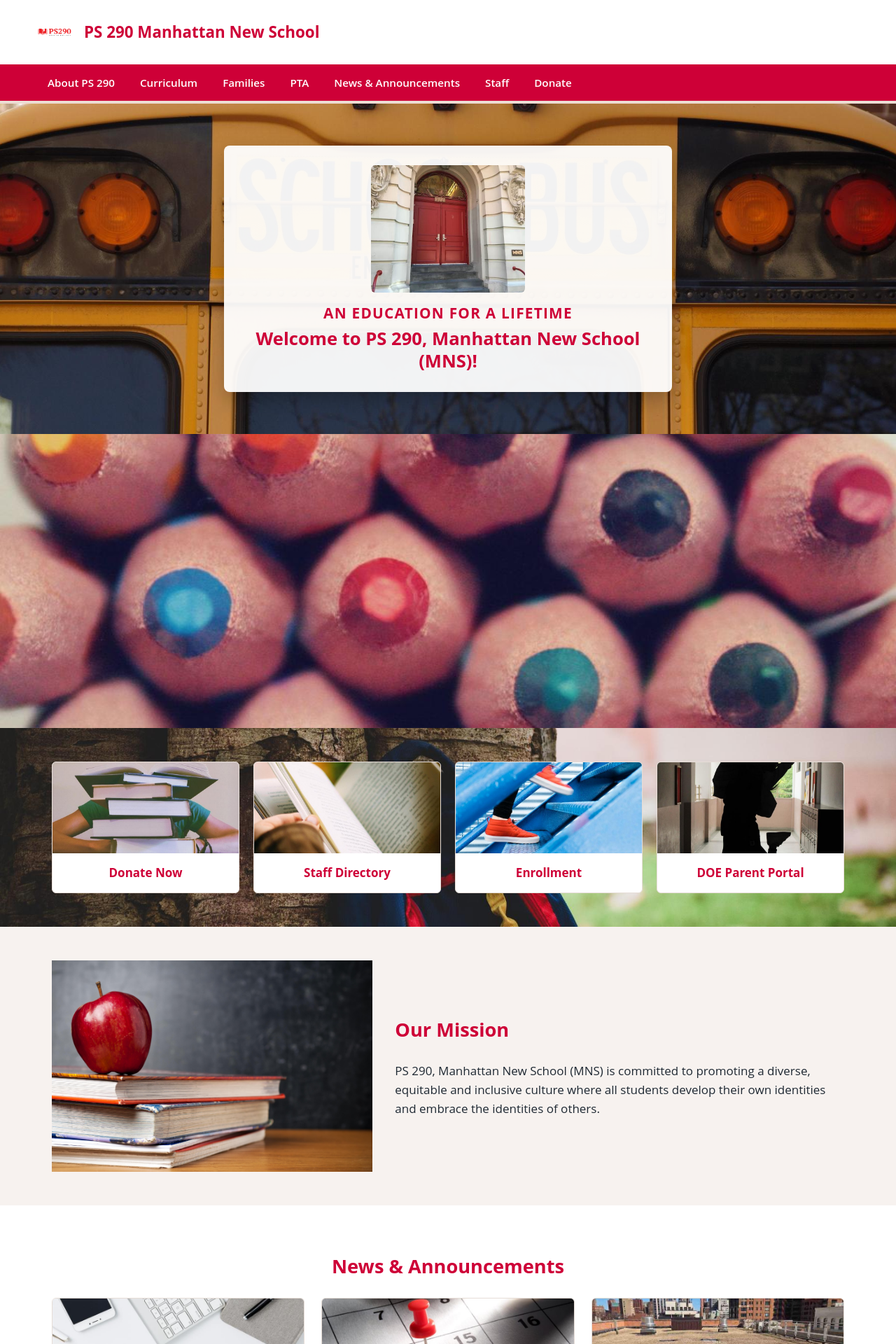
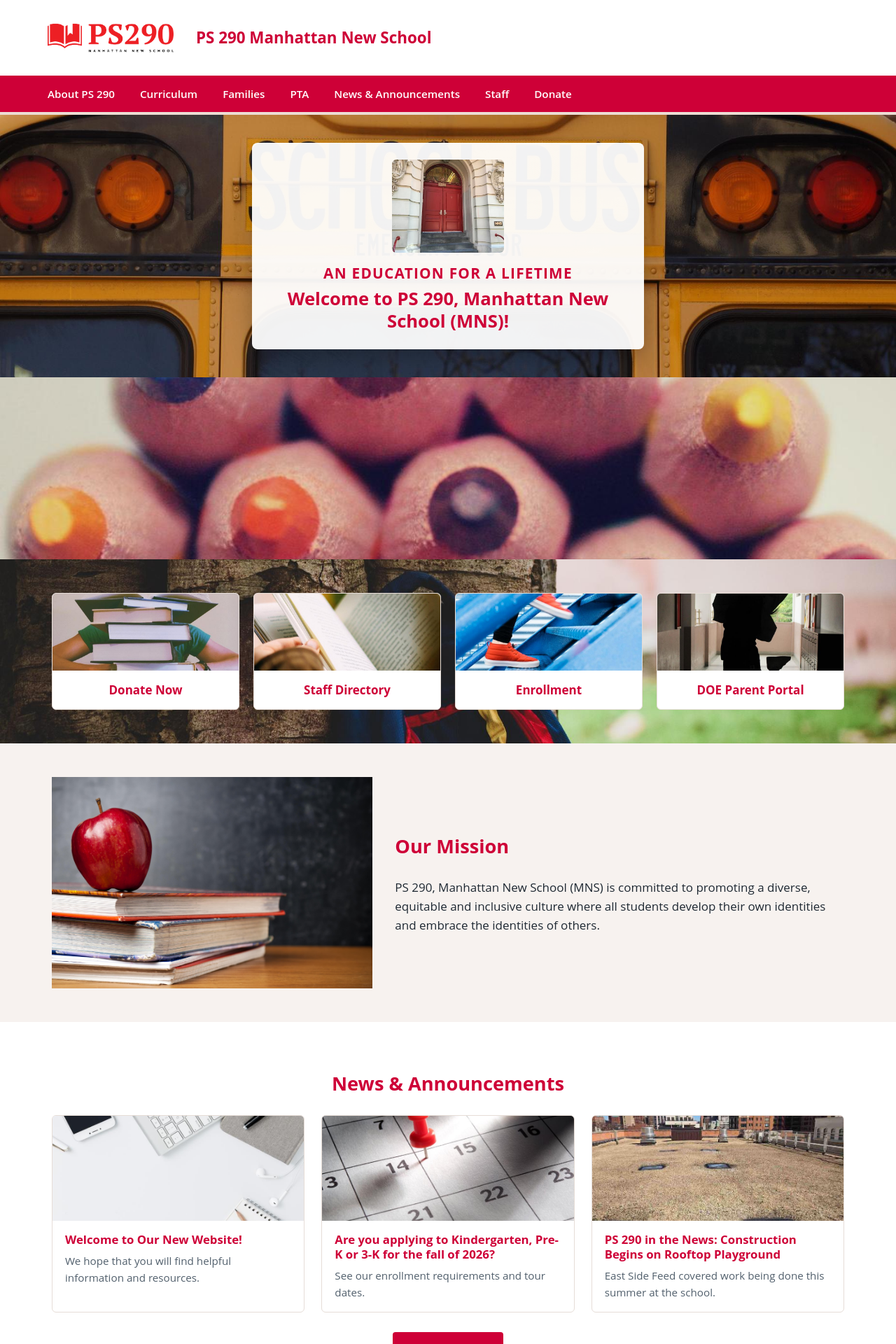
Before and after one commit to jlaurito/ps290-jekyll, a Jekyll site: the page built from index.html, in a window 1280 px wide. Shown: the top 1920 px of the page at 70% size. Built offline with Jekyll 4.4.1, drawn with Linux system fonts in a browser that asks for light colours.

Commit message:
Shrink oversized homepage photos and enlarge the site logo
The header/footer logo was forced into a 56x56 box, squashing the wide
wordmark down to ~19px tall and making it illegible. Size it by height
instead so it renders at full legibility. Also trim the hero background
padding, the hero thumbnail, and the full-bleed shuffle slideshow (420px
-> 260px, 180px on mobile) so the homepage doesn't open with a wall of
oversized stock photos, and tighten quick-link/news card image heights
to match.

```diff
--- a/assets/css/style.css
+++ b/assets/css/style.css
@@ -91,15 +91,19 @@ h1, h2, h3, h4, h5 {
   text-decoration: none;
 }
 .site-title__logo {
-  width: 56px;
-  height: 56px;
-  object-fit: contain;
+  height: 72px;
+  width: auto;
 }
 .site-title__text {
   font-size: 1.4rem;
   font-weight: 700;
   color: var(--color-navy);
   text-decoration: none;
+}
+
+@media (max-width: 560px) {
+  .site-title__logo { height: 52px; }
+  .site-title__text { display: none; }
 }
 
 .nav-toggle {
@@ -234,19 +238,19 @@ h1, h2, h3, h4, h5 {
 .hero-bg {
   background-size: cover;
   background-position: center;
-  padding: 60px 0;
+  padding: 40px 0;
 }
 .hero-card {
-  max-width: 640px;
+  max-width: 560px;
   margin: 0 auto;
   background: rgba(255,255,255,0.94);
   border-radius: 8px;
-  padding: 28px;
+  padding: 24px;
   text-align: center;
   box-shadow: 0 12px 30px rgba(0,0,0,0.25);
 }
 .hero-card__thumb {
-  max-width: 220px;
+  max-width: 160px;
   margin: 0 auto 16px;
   border-radius: 6px;
 }
@@ -265,17 +269,22 @@ h1, h2, h3, h4, h5 {
 .shuffle-slideshow {
   position: relative;
   width: 100%;
-  max-height: 420px;
+  max-height: 260px;
   overflow: hidden;
   background: var(--color-bg-alt);
 }
 .shuffle-slideshow img {
   width: 100%;
-  height: 420px;
+  height: 260px;
   object-fit: cover;
+  object-position: center 30%;
   display: none;
 }
 .shuffle-slideshow img.active { display: block; }
+
+@media (max-width: 600px) {
+  .shuffle-slideshow, .shuffle-slideshow img { height: 180px; max-height: 180px; }
+}
 
 .section {
   padding: 48px 0;
@@ -303,7 +312,7 @@ h1, h2, h3, h4, h5 {
   transition: box-shadow .15s ease;
 }
 .quick-link-card:hover { box-shadow: 0 10px 24px rgba(0,0,0,0.1); }
-.quick-link-card img { height: 130px; width: 100%; object-fit: cover; }
+.quick-link-card img { height: 110px; width: 100%; object-fit: cover; }
 .quick-link-card__label {
   display: block;
   padding: 14px 10px;
@@ -322,7 +331,7 @@ h1, h2, h3, h4, h5 {
   border-radius: 6px;
   overflow: hidden;
 }
-.card img { width: 100%; height: 170px; object-fit: cover; }
+.card img { width: 100%; height: 150px; object-fit: cover; }
 .card__body { padding: 16px 18px; }
 .card__body h3 { margin: 0 0 8px; font-size: 1.05rem; }
 .card__body h3 a { color: var(--color-navy); text-decoration: none; }
@@ -389,7 +398,7 @@ h1, h2, h3, h4, h5 {
 .site-footer li { margin-bottom: 8px; }
 .site-footer a { color: var(--color-text-light); text-decoration: none; }
 .site-footer a:hover { color: var(--color-navy); text-decoration: underline; }
-.site-footer__logo { width: 56px; margin-bottom: 10px; }
+.site-footer__logo { width: 130px; margin-bottom: 10px; }
 .social-links { display: flex; flex-direction: column; gap: 10px; margin-top: 10px; }
 .social-links a { display: flex; align-items: center; gap: 8px; }
 .social-links svg { flex-shrink: 0; }
```
